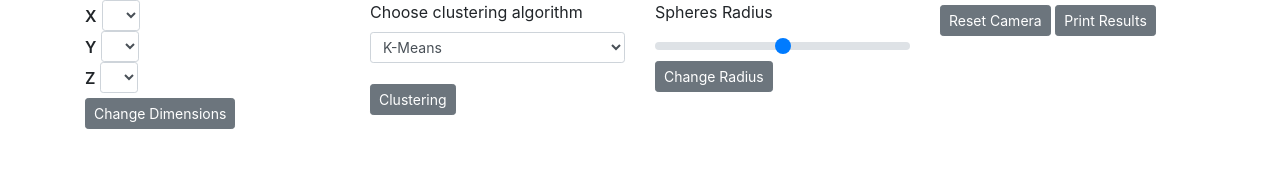
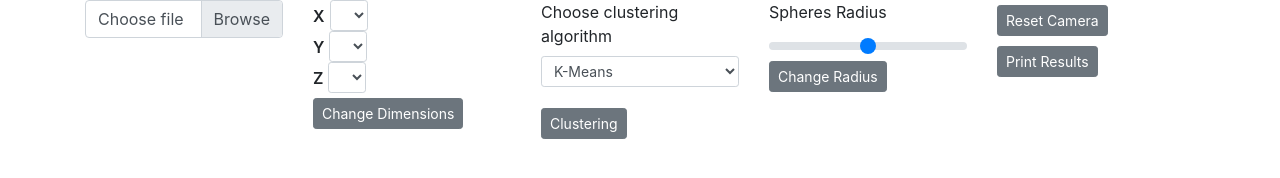
Before and after one commit to IgalMilman/vap_three, a plain HTML site: page index.html in a window 1280 px wide. Drawn offline with nearby package versions, Linux system fonts and the light colour scheme.

Commit message:
Added "Choose File" html stub

```diff
--- a/index.html
+++ b/index.html
@@ -53,6 +53,14 @@
 	<div class="vap_container">
         <div class="container">
           <div class="row">
+            <div class="col-sm">
+                <form>
+                    <div class="custom-file">
+                      <input type="file" class="custom-file-input" id="customFile">
+                      <label class="custom-file-label" for="customFile">Choose file</label>
+                    </div>
+                </form>
+            </div>
             <div class="col-sm">
                 <form id="dimensions_form">
                     <div class="form-group form-inline vap-controllers">
```
